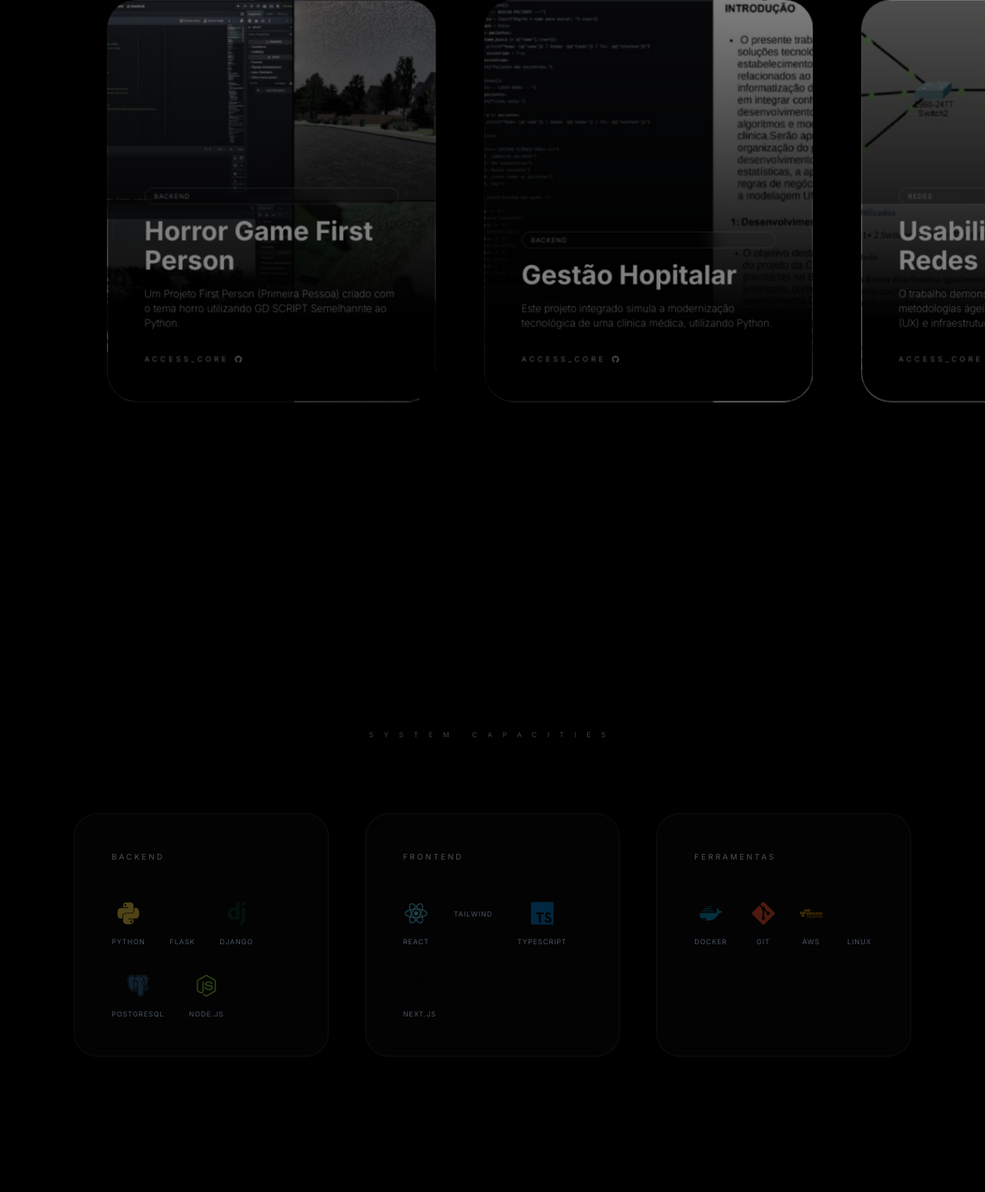
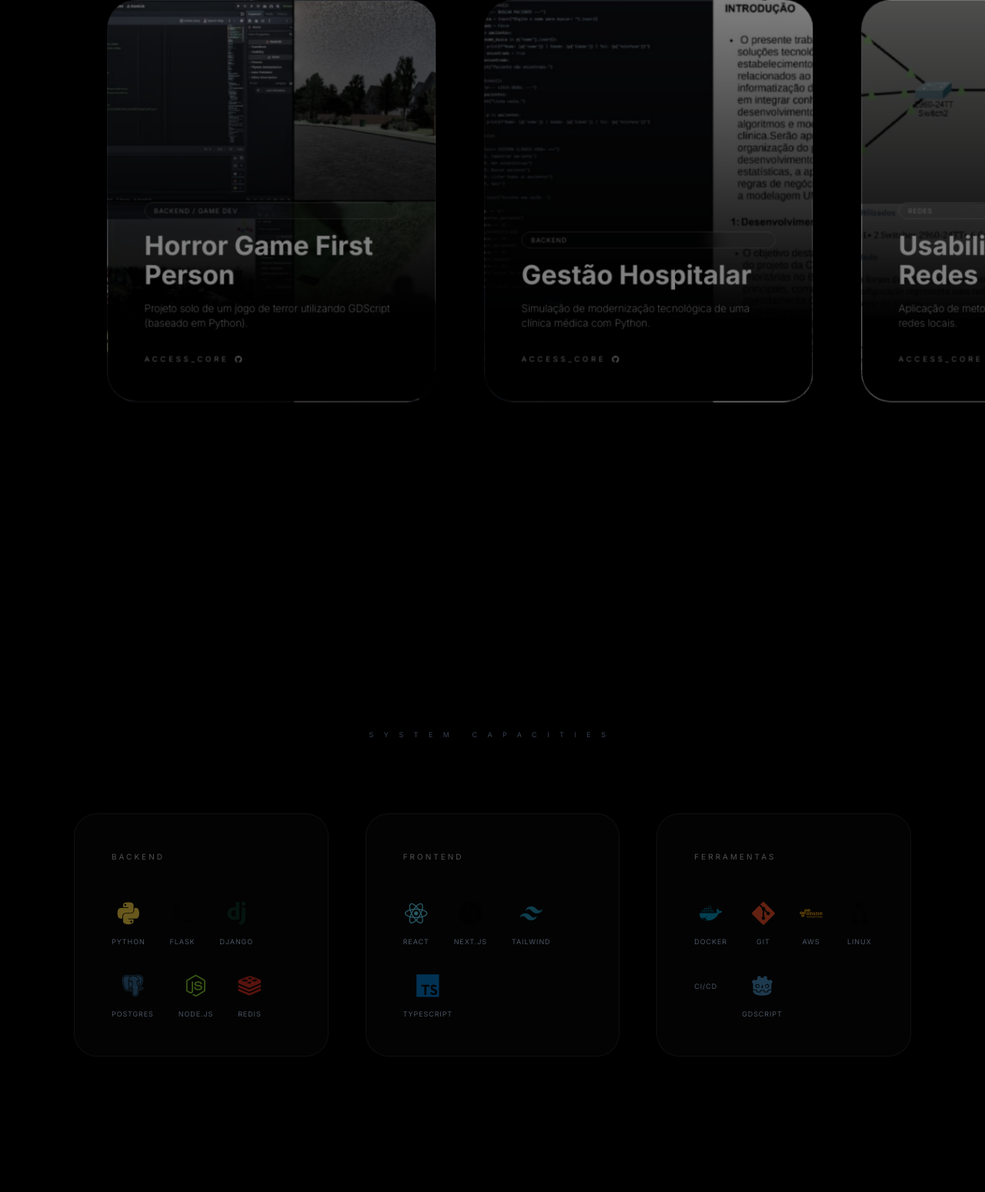
Before and after one commit to Andrade-Arthur/meu-portfolio-pro, a Flask app: page / in a window 1280 px wide. Shown: the part 1104-2653 px from the top of the page at 77% size. Run offline with Flask 3, Linux system fonts and the light colour scheme; some libraries are stand-ins or nearby versions.

Commit message:
Deployment: v15.0 - Sistema Imersivo Completo com Protocolo Técnico e Dossiê PDF

```diff
--- a/app.py
+++ b/app.py
@@ -5,7 +5,7 @@ app = Flask(__name__)
 @app.route('/')
 def index():
     dados = {
-        "nome": "Arthur",
+        "nome": "Arthur Andrade",
         "cargo": "Desenvolvedor Fullstack",
         "email": "contactmeaaprofile@gmail.com",
         "bio": "Especialista em construir arquiteturas robustas e interfaces fluidas em meio ao vácuo digital. Focado em escalabilidade, performance e código limpo.",
@@ -20,33 +20,40 @@ def index():
             {"num": "03", "titulo": "Execução", "desc": "Interfaces modernas e alta performance."}
         ],
         "projetos": [
-            {"t": "Horror Game First Person", "d": "Um Projeto First Person (Primeira Pessoa) criado com o tema horro utilizando GD SCRIPT Semelhannte ao Python.", "tag": "BACKEND", "link": "https://github.com/Andrade-Arthur/Horror-game", "img": "GAME.jpg"},
-            {"t": "Gestão Hopitalar", "d": "Este projeto integrado simula a modernização tecnológica de uma clínica médica, utilizando Python.", "tag": "BACKEND", "link": "https://github.com/Andrade-Arthur/ads-gestao-hospitalar", "img": "GH.jpg"},
-            {"t": "Usabilidade e Redes", "d": "O trabalho demonstra a aplicação prática de metodologias ágeis, análise de experiência do usuário (UX) e infraestrutura de redes locais.", "tag": "REDES", "link": "https://github.com/Andrade-Arthur/ads-usabilidade-redes", "img": "redes.jpg"}
+            {"t": "Horror Game First Person", "d": "Projeto solo de um jogo de terror utilizando GDScript (baseado em Python).", "tag": "BACKEND / GAME DEV", "link": "https://github.com/Andrade-Arthur/Horror-game", "img": "GAME.jpg"},
+            {"t": "Gestão Hospitalar", "d": "Simulação de modernização tecnológica de uma clínica médica com Python.", "tag": "BACKEND", "link": "https://github.com/Andrade-Arthur/ads-gestao-hospitalar", "img": "GH.jpg"},
+            {"t": "Usabilidade e Redes", "d": "Aplicação de metodologias ágeis e infraestrutura de redes locais.", "tag": "REDES", "link": "https://github.com/Andrade-Arthur/ads-usabilidade-redes", "img": "redes.jpg"}
         ],
         "skills": {
             "Backend": [
                 {"n": "Python", "i": "python-plain"},
                 {"n": "Flask", "i": "flask-original"},
                 {"n": "Django", "i": "django-plain"},
-                {"n": "PostgreSQL", "i": "postgresql-plain"},
-                {"n": "Node.js", "i": "nodejs-plain"}
+                {"n": "Postgres", "i": "postgresql-plain"},
+                {"n": "Node.js", "i": "nodejs-plain"},
+                {"n": "Redis", "i": "redis-plain"}
             ],
             "Frontend": [
                 {"n": "React", "i": "react-original"},
-                {"n": "Tailwind", "i": "tailwindcss-original"},
-                {"n": "TypeScript", "i": "typescript-plain"},
-                {"n": "Next.js", "i": "nextjs-original"}
+                {"n": "Next.js", "i": "nextjs-original"},
+                {"n": "Tailwind", "i": "tailwindcss-plain"},
+                {"n": "TypeScript", "i": "typescript-plain"}
             ],
             "Ferramentas": [
                 {"n": "Docker", "i": "docker-plain"},
                 {"n": "Git", "i": "git-plain"},
                 {"n": "AWS", "i": "amazonwebservices-plain-wordmark"},
-                {"n": "Linux", "i": "linux-plain"}
+                {"n": "Linux", "i": "linux-plain"},
+                {"n": "CI/CD", "i": "githubactions-plain"},
+                {"n": "GDScript", "i": "godot-plain"}
             ]
         }
     }
     return render_template('index.html', d=dados)
 
+@app.route('/protocolo-tecnico')
+def protocolo():
+    return render_template('curriculo_vivo.html', d=dados)
+
 if __name__ == '__main__':
     app.run(debug=True)
--- a/templates/index.html
+++ b/templates/index.html
@@ -4,91 +4,72 @@
     <meta charset="UTF-8">
     <meta name="viewport" content="width=device-width, initial-scale=1.0">
     <title>{{ d.nome }} | {{ d.cargo }}</title>
-    <link rel="icon" type="image/png" href="{{ url_for('static', filename='favicon.png') }}?v=6">
+    <link rel="icon" type="image/png" href="{{ url_for('static', filename='favicon.png') }}?v=8">
     <script src="https://cdn.tailwindcss.com"></script>
     <link href="https://unpkg.com/aos@2.3.1/dist/aos.css" rel="stylesheet">
     <link rel="stylesheet" href="https://cdn.jsdelivr.net/gh/devicons/devicon@latest/devicon.min.css">
 
     <style>
-        @import url('https://fonts.googleapis.com/css2?family=Inter:wght@200;400;600;700&family=JetBrains+Mono&display=swap');
+        @import url('https://fonts.googleapis.com/css2?family=Inter:wght@200;400;600;700&display=swap');
         body { background-color: #000; color: #fff; font-family: 'Inter', sans-serif; overflow-x: hidden; cursor: none; }
-
-        /* FUNDO E POEIRA (RESTAURADO) */
         .space-bg { position: fixed; inset: 0; z-index: -2; background: #000; }
         .stars { position: fixed; inset: 0; z-index: -1; background: transparent url('https://s3-us-west-2.amazonaws.com/s.cdpn.io/123163/stars.png') repeat; opacity: 0.3; animation: space-drift 120s linear infinite; }
         @keyframes space-drift { from { background-position: 0 0; } to { background-position: -10000px 5000px; } }
 
         .dust-container { position: fixed; inset: 0; z-index: -1; pointer-events: none; }
-        .dust {
-            position: absolute; background: #fff; border-radius: 50%;
-            width: var(--sz); height: var(--sz); top: var(--t); left: var(--l);
-            filter: blur(1px); animation: drift-dust var(--dur) infinite linear; opacity: 0;
-        }
-        @keyframes drift-dust {
-            0% { transform: translate(0, 0) scale(1); opacity: 0; }
-            20% { opacity: var(--op); }
-            80% { opacity: var(--op); }
-            100% { transform: translate(var(--x), var(--y)) scale(1.5); opacity: 0; }
-        }
+        .dust { position: absolute; background: #fff; border-radius: 50%; width: var(--sz); height: var(--sz); top: var(--t); left: var(--l); filter: blur(1px); animation: drift-dust var(--dur) infinite linear; opacity: 0; }
+        @keyframes drift-dust { 0% { transform: translate(0, 0) scale(1); opacity: 0; } 20% { opacity: var(--op); } 80% { opacity: var(--op); } 100% { transform: translate(var(--x), var(--y)) scale(1.5); opacity: 0; } }
 
-        /* CURSOR */
         #cursor-glow { position: fixed; width: 300px; height: 300px; background: radial-gradient(circle, rgba(255,255,255,0.05) 0%, transparent 70%); border-radius: 50%; pointer-events: none; z-index: 0; transform: translate(-50%, -50%); transition: width 0.5s, height 0.5s; }
         #cursor-dot { position: fixed; width: 6px; height: 6px; background: #fff; border-radius: 50%; pointer-events: none; z-index: 10000; box-shadow: 0 0 15px #fff; transition: transform 0.2s; }
 
-        /* HEADER */
         header { position: fixed; top: 0; left: 0; width: 100%; z-index: 100; transition: 0.4s; padding: 25px 0; }
-        header.scrolled { background: rgba(0,0,0,0.7); backdrop-filter: blur(20px); padding: 15px 0; border-bottom: 1px solid rgba(255,255,255,0.05); }
-        .nav-pill { background: rgba(255,255,255,0.03); border: 1px solid rgba(255,255,255,0.08); border-radius: 99px; padding: 8px 30px; display: flex; gap: 30px; }
+        header.scrolled { background: rgba(0,0,0,0.85); backdrop-filter: blur(20px); padding: 15px 0; border-bottom: 1px solid rgba(255, 255, 255, 0.05); }
+        .nav-pill { background: rgba(255, 255, 255, 0.03); border: 1px solid rgba(255, 255, 255, 0.08); border-radius: 99px; padding: 8px 30px; display: flex; gap: 30px; }
         .nav-link { position: relative; color: #999; transition: 0.3s; font-size: 10px; letter-spacing: 0.2em; }
         .nav-link::after { content: ""; position: absolute; width: 0; height: 1px; bottom: -4px; left: 50%; background: #fff; transition: 0.3s; transform: translateX(-50%); box-shadow: 0 0 10px #fff; }
         .nav-link:hover { color: #fff; }
         .nav-link:hover::after { width: 100%; }
 
-        /* ANIMAÇÕES NOME E BIO */
         .hero-name { transition: 0.6s cubic-bezier(0.23, 1, 0.32, 1); display: inline-block; }
         .hero-name:hover { letter-spacing: 0.05em; filter: drop-shadow(0 0 20px rgba(255, 255, 255, 0.4)); transform: scale(1.02); }
         .hero-bio { transition: 0.6s ease; }
         .hero-bio:hover { color: #fff; opacity: 1 !important; transform: translateX(15px); }
 
-        /* FOTO */
         .profile-img { transition: transform 0.3s, filter 1s; filter: grayscale(100%); }
         .profile-img:hover { filter: grayscale(0%); box-shadow: 0 0 80px rgba(255, 255, 255, 0.1); }
 
-        /* PROJETOS */
         .projects-wrapper { width: 100%; overflow: hidden; position: relative; padding: 60px 0; }
         .projects-container { display: flex; gap: 40px; padding: 0 10vw; will-change: transform; transition: transform 0.1s ease-out; }
-        .project-card {
-            flex: 0 0 450px; height: 550px; padding: 50px; border: 1px solid rgba(255,255,255,0.05); border-radius: 40px;
-            display: flex; flex-direction: column; justify-content: flex-end; transition: 0.6s;
-            filter: brightness(0.5) grayscale(0.5); transform: scale(0.95); position: relative; overflow: hidden;
-            background-size: cover; background-position: center;
-        }
+        .project-card { flex: 0 0 450px; height: 550px; padding: 50px; border: 1px solid rgba(255,255,255,0.05); border-radius: 40px; display: flex; flex-direction: column; justify-content: flex-end; transition: 0.6s; filter: brightness(0.5) grayscale(0.5); transform: scale(0.95); position: relative; overflow: hidden; background-size: cover; background-position: center; }
         .project-card::before { content: ""; position: absolute; inset: 0; background: linear-gradient(to top, #000 20%, transparent 100%); z-index: 1; }
         .project-card:hover { border-color: rgba(255,255,255,0.4); filter: brightness(1.2) grayscale(0); transform: scale(1) translateY(-10px); }
         .project-card > * { position: relative; z-index: 2; }
 
-        /* CARD FUTURO */
-        .future-card { background: repeating-linear-gradient(45deg, rgba(255,255,255,0.01), rgba(255,255,255,0.01) 10px, rgba(0,0,0,0) 10px, rgba(0,0,0,0) 20px) !important; border: 1px dashed rgba(255,255,255,0.15) !important; filter: grayscale(1) opacity(0.5) !important; }
-        .future-card:hover { border: 1px solid rgba(255,255,255,0.4) !important; filter: grayscale(0) opacity(1) !important; }
+        .future-card { background: repeating-linear-gradient(45deg, rgba(255,255,255,0.01), rgba(255,255,255,0.01) 10px, transparent 10px, transparent 20px) !important; border: 1px dashed rgba(255,255,255,0.15) !important; filter: opacity(0.5) !important; }
         .loader-ring { width: 40px; height: 40px; border: 2px solid rgba(255,255,255,0.1); border-top: 2px solid #fff; border-radius: 50%; animation: spin 2s linear infinite; margin-bottom: 20px; }
         @keyframes spin { 0% { transform: rotate(0deg); } 100% { transform: rotate(360deg); } }
 
-        .btn-cv { position: relative; overflow: hidden; transition: 0.4s; }
-        .btn-cv:hover { transform: scale(1.05) translateY(-3px); box-shadow: 0 10px 40px rgba(255,255,255,0.1); }
+        /* ANIMAÇÃO DOS BOTÕES CV */
+        .btn-cv {
+            position: relative; overflow: hidden; transition: all 0.4s cubic-bezier(0.175, 0.885, 0.32, 1.275);
+            background-color: #fff; color: #000;
+        }
+        .btn-cv:hover {
+            transform: scale(1.1) translateY(-5px);
+            box-shadow: 0 0 30px rgba(255, 255, 255, 0.4);
+        }
+
         .gradient-text { background: linear-gradient(to bottom, #fff 30%, #666 100%); -webkit-background-clip: text; background-clip: text; -webkit-text-fill-color: transparent; }
-
         .card { background: rgba(255,255,255,0.01); border: 1px solid rgba(255,255,255,0.05); border-radius: 30px; backdrop-filter: blur(10px); transition: transform 0.1s, border-color 0.5s; position: relative; overflow: hidden; transform-style: preserve-3d; }
         .card::before { content: ""; position: absolute; inset: 0; background: radial-gradient(circle at var(--mouse-x, 50%) var(--mouse-y, 50%), rgba(255,255,255,0.06) 0%, transparent 50%); opacity: 0; transition: opacity 0.5s; }
         .card:hover { border-color: rgba(255,255,255,0.2); }
-        .card:hover::before { opacity: 1; }
     </style>
 </head>
 <body>
 
     <div class="space-bg"></div>
     <div class="stars"></div>
-
-    <!-- POEIRA ESPACIAL (CORRIGIDO) -->
     <div class="dust-container">
         <div class="dust" style="--t:15%; --l:25%; --sz:1px; --dur:22s; --x:60px; --y:-110px; --op:0.4;"></div>
         <div class="dust" style="--t:75%; --l:15%; --sz:1px; --dur:18s; --x:110px; --y:-60px; --op:0.5;"></div>
@@ -104,15 +85,15 @@
         <div class="max-w-6xl mx-auto px-8 flex items-center justify-between">
             <div class="flex items-center gap-6">
                 <div class="text-xl font-bold bg-white text-black px-3 py-1 rounded-xl shadow-2xl">A</div>
-                <img src="{{ url_for('static', filename='style/coding.gif') }}" alt="Coding" class="h-16 w-auto opacity-100" style="mix-blend-mode: screen;">
+                <img src="{{ url_for('static', filename='style/coding.gif') }}" alt="Coding" class="h-16 w-auto" style="mix-blend-mode: screen;">
             </div>
             <nav class="nav-pill">
                 <a href="#" class="nav-link">HOME</a>
                 <a href="#skills" class="nav-link">SKILLS</a>
                 <a href="#projects" class="nav-link">PROJECTS</a>
-                <a href="#" class="nav-link">ABOUT</a>
+                <a href="/protocolo-tecnico" class="nav-link">RESUME</a>
             </nav>
-            <a href="mailto:{{ d.email }}?subject=Contato%20via%20Portfolio" class="btn-cv border border-white/20 px-5 py-2 rounded-full text-[9px] font-bold tracking-widest hover:bg-white hover:text-black flex items-center gap-3">
+            <a href="mailto:{{ d.email }}?subject=Contato%20via%20Portfolio" class="btn-cv border border-white/20 px-5 py-2 rounded-full text-[9px] font-bold tracking-widest hover:bg-white hover:text-black transition-all flex items-center gap-3 uppercase">
                 <svg xmlns="http://www.w3.org/2000/svg" width="14" height="14" viewBox="0 0 24 24" fill="none" stroke="currentColor" stroke-width="2" stroke-linecap="round" stroke-linejoin="round"><path d="M4 4h16c1.1 0 2 .9 2 2v12c0 1.1-.9 2-2 2H4c-1.1 0-2-.9-2-2V6c0-1.1.9-2 2-2z"></path><polyline points="22,6 12,13 2,6"></polyline></svg>
                 CONTACT ME FOR EMAIL
             </a>
@@ -122,17 +103,24 @@
     <section class="min-h-screen flex flex-col justify-center max-w-6xl mx-auto px-8 pt-32">
         <div class="flex flex-col md:flex-row items-center justify-between gap-20">
             <div class="md:w-3/5" data-aos="fade-right">
-                <p class="text-gray-500 tracking-[0.8em] text-[9px] mb-8 uppercase animate-pulse">{{ d.cargo }} — Deep Space Presence</p>
+                <p class="text-gray-500 tracking-[0.8em] text-[9px] mb-8 uppercase animate-pulse">{{ d.cargo }} — DEEP SPACE PRESENCE</p>
                 <h1 class="text-7xl md:text-9xl font-bold leading-none mb-10 gradient-text tracking-tighter hero-name">Arthur<br>Andrade</h1>
+                <p class="text-gray-400 mb-12 max-w-md text-xl font-light leading-relaxed opacity-80 hero-bio">{{ d.bio }}</p>
 
-                <!-- BIO (RESTAURADA) -->
-                <p class="text-gray-400 mb-12 max-w-md text-xl font-light leading-relaxed opacity-80 hero-bio">
-                    {{ d.bio }}
-                </p>
+                <div class="flex flex-wrap gap-6 items-center">
+                    <!-- BOTÃO PROTOCOLO TÉCNICO (AGORA BRANCO) -->
+                    <a href="http://127.0.0.1:5501/index.html" target="_blank"
+                       class="btn-cv font-bold px-10 py-5 rounded-full text-xs uppercase tracking-widest">
+                        Protocolo Técnico
+                    </a>
 
-                <div class="flex flex-wrap gap-10 items-center">
-                    <a href="{{ url_for('static', filename='curriculo.pdf') }}" download class="btn-cv bg-white text-black font-bold px-14 py-5 rounded-full text-xs uppercase tracking-widest hover:scale-105 transition-all">Download CV</a>
-                    <div class="flex gap-8">
+                    <!-- BOTÃO DOWNLOAD CV -->
+                    <a href="{{ url_for('static', filename='curriculo.pdf') }}" download
+                       class="btn-cv font-bold px-10 py-5 rounded-full text-xs uppercase tracking-widest">
+                        Download CV
+                    </a>
+
+                    <div class="flex gap-8 ml-2">
                         <a href="{{ d.link_github }}" target="_blank" class="text-gray-500 hover:text-white transition-all hover:scale-125"><i class="devicon-github-original text-3xl"></i></a>
                         <a href="{{ d.link_linkedin }}" target="_blank" class="text-gray-500 hover:text-white transition-all hover:scale-125"><i class="devicon-linkedin-plain text-3xl"></i></a>
                     </div>
@@ -144,7 +132,6 @@
         </div>
     </section>
 
-    <!-- PROJETOS -->
     <section id="projects" class="py-44 overflow-hidden">
         <div class="px-8 max-w-6xl mx-auto mb-10"><h2 class="text-[9px] tracking-[1.5em] text-gray-700 uppercase">Archive_01 / Projects</h2></div>
         <div class="projects-wrapper" id="projectsWrapper">
@@ -157,18 +144,16 @@
                     <a href="{{ p.link }}" target="_blank" class="text-[10px] tracking-[0.4em] text-white/70 hover:text-white flex items-center gap-2">ACCESS_CORE <i class="devicon-github-original"></i></a>
                 </div>
                 {% endfor %}
-
                 <div class="project-card future-card">
                     <div class="loader-ring"></div>
-                    <span class="text-[9px] text-white/30 tracking-[0.5em] mb-4 uppercase">System Encryption</span>
-                    <h3 class="text-4xl font-bold mb-4 text-white/20">Projetos Futuros...</h3>
-                    <p class="text-gray-600 text-sm font-light font-mono leading-relaxed">Initializing new data modules. <br> Searching for unexplored architectures. <br> Wait for core update.</p>
+                    <span class="text-[9px] text-white/30 tracking-[0.5em] mb-4 uppercase">Initializing Core...</span>
+                    <h3 class="text-4xl font-bold mb-4 text-white/30">Módulos Futuros</h3>
+                    <p class="text-gray-600 text-sm font-light font-mono">Buscando novas arquiteturas. <br> Aguarde a próxima missão.</p>
                 </div>
             </div>
         </div>
     </section>
 
-    <!-- SKILLS -->
     <section id="skills" class="max-w-6xl mx-auto py-44 px-8">
         <h2 class="text-[9px] tracking-[1.5em] text-gray-700 mb-24 text-center uppercase">System Capacities</h2>
         <div class="grid grid-cols-1 md:grid-cols-3 gap-12">
@@ -178,7 +163,7 @@
                 <div class="flex flex-wrap gap-8">
                     {% for item in itens %}
                     <div class="flex flex-col items-center gap-3 group/item">
-                        <i class="devicon-{{ item.i }} colored text-3xl opacity-30 group-hover/item:opacity-100 group-hover/item:scale-125 transition-all duration-500"></i>
+                        <i class="devicon-{{ item.i }} colored text-3xl opacity-40 group-hover/item:opacity-100 group-hover/item:scale-125 transition-all duration-500"></i>
                         <span class="text-[9px] text-gray-600 group-hover/item:text-white uppercase tracking-widest transition">{{ item.n }}</span>
                     </div>
                     {% endfor %}
@@ -196,29 +181,23 @@
 
     <script src="https://unpkg.com/aos@2.3.1/dist/aos.js"></script>
     <script src="https://cdnjs.cloudflare.com/ajax/libs/howler/2.2.3/howler.min.js"></script>
-
     <script>
         AOS.init({ duration: 1500, once: true });
         const glow = document.getElementById('cursor-glow'), dot = document.getElementById('cursor-dot'), img = document.getElementById('profileImg');
         const wrapper = document.getElementById('projectsWrapper'), slider = document.getElementById('projectSlider');
         let currentScroll = 0, targetVelocity = 0, currentVelocity = 0;
-
         wrapper.addEventListener('mousemove', (e) => {
             const rect = wrapper.getBoundingClientRect(), mouseX = e.clientX - rect.left, centerX = rect.width / 2;
             const delta = (mouseX - centerX) / centerX;
             targetVelocity = Math.abs(delta) > 0.2 ? delta * 30 : 0;
         });
-
         function updateScroll() {
-            currentVelocity += (targetVelocity - currentVelocity) * 0.05;
-            currentScroll += currentVelocity;
+            currentVelocity += (targetVelocity - currentVelocity) * 0.05; currentScroll += currentVelocity;
             const maxScroll = slider.scrollWidth - window.innerWidth;
             if (currentScroll < 0) currentScroll = 0; if (currentScroll > maxScroll) currentScroll = maxScroll;
-            slider.style.transform = `translateX(${-currentScroll}px)`;
-            requestAnimationFrame(updateScroll);
+            slider.style.transform = `translateX(${-currentScroll}px)`; requestAnimationFrame(updateScroll);
         }
         updateScroll();
-
         document.addEventListener('mousemove', (e) => {
             const x = e.clientX, y = e.clientY;
             glow.style.transform = `translate(${x}px, ${y}px) translate(-50%, -50%)`;
@@ -232,23 +211,18 @@
                 } else { card.style.transform = `rotateX(0deg) rotateY(0deg) translateY(0)`; }
             });
         });
-
         window.onscroll = () => {
             const header = document.getElementById('mainHeader');
-            if (window.scrollY > 50) header.classList.add('scrolled');
-            else header.classList.remove('scrolled');
+            if (window.scrollY > 50) header.classList.add('scrolled'); else header.classList.remove('scrolled');
         };
-
         const ambient = new Howl({ src: ["{{ url_for('static', filename='style/ambient.mp3') }}"], loop: true, volume: 0.1, html5: true });
         const hoverSfx = new Howl({ src: ["{{ url_for('static', filename='style/hover.mp3') }}"], volume: 0.1 });
         const clickSfx = new Howl({ src: ["{{ url_for('static', filename='style/click.mp3') }}"], volume: 0.4 });
-
         let audioOn = false;
         document.getElementById('soundToggle').onclick = function() {
             if (!audioOn) { ambient.play(); this.style.borderColor = "#fff"; audioOn = true; }
             else { ambient.pause(); this.style.borderColor = "rgba(255,255,255,0.1)"; audioOn = false; }
         };
-
         document.querySelectorAll('a, .card, i, button, .hero-name, .hero-bio, .project-card').forEach(el => {
             el.onmouseenter = () => { if(audioOn) hoverSfx.play(); dot.style.transform = 'scale(6)'; dot.style.background = 'rgba(255,255,255,0.3)'; };
             el.onmouseleave = () => { dot.style.transform = 'scale(1)'; dot.style.background = '#fff'; };
```
Also changed, not shown: 2 other files.
